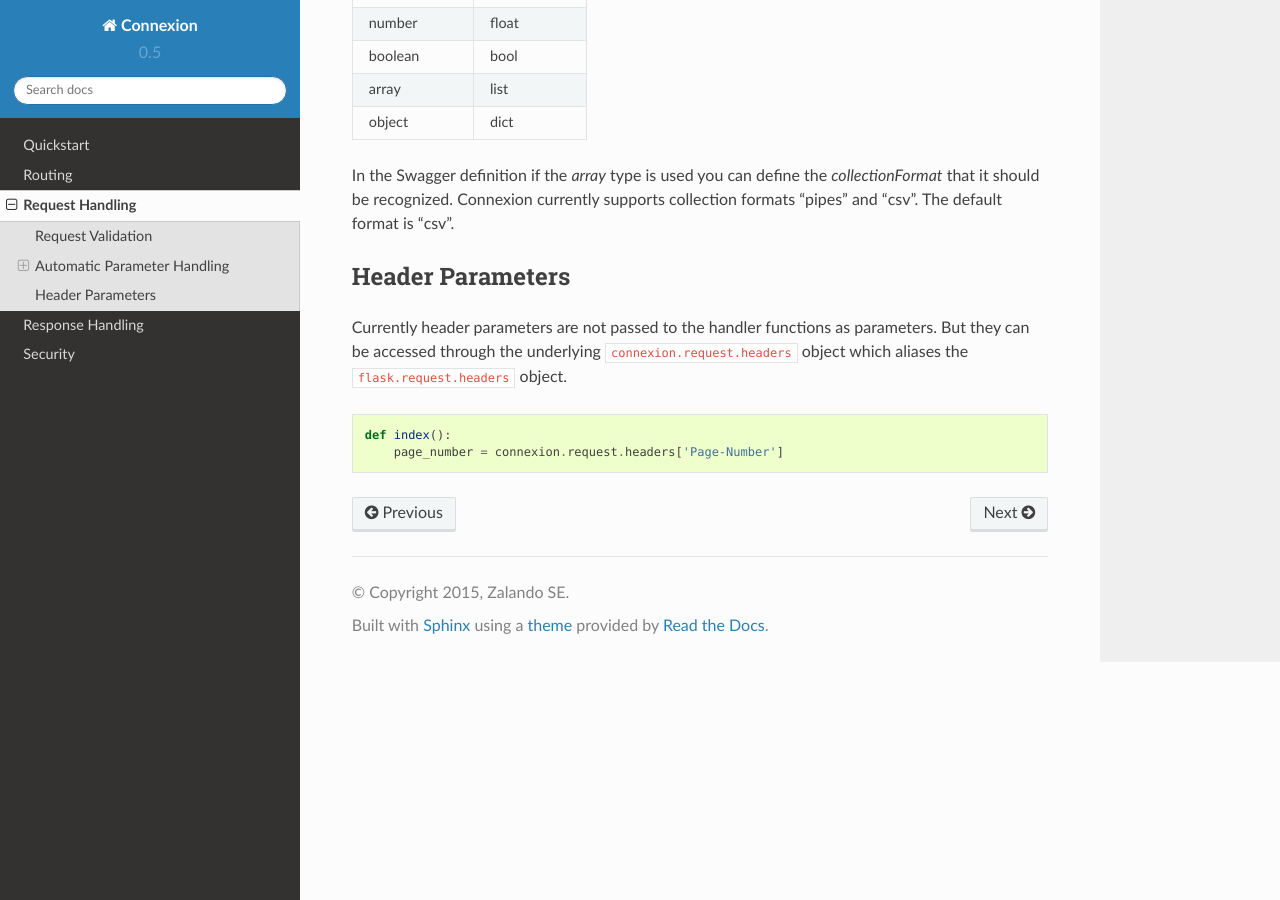
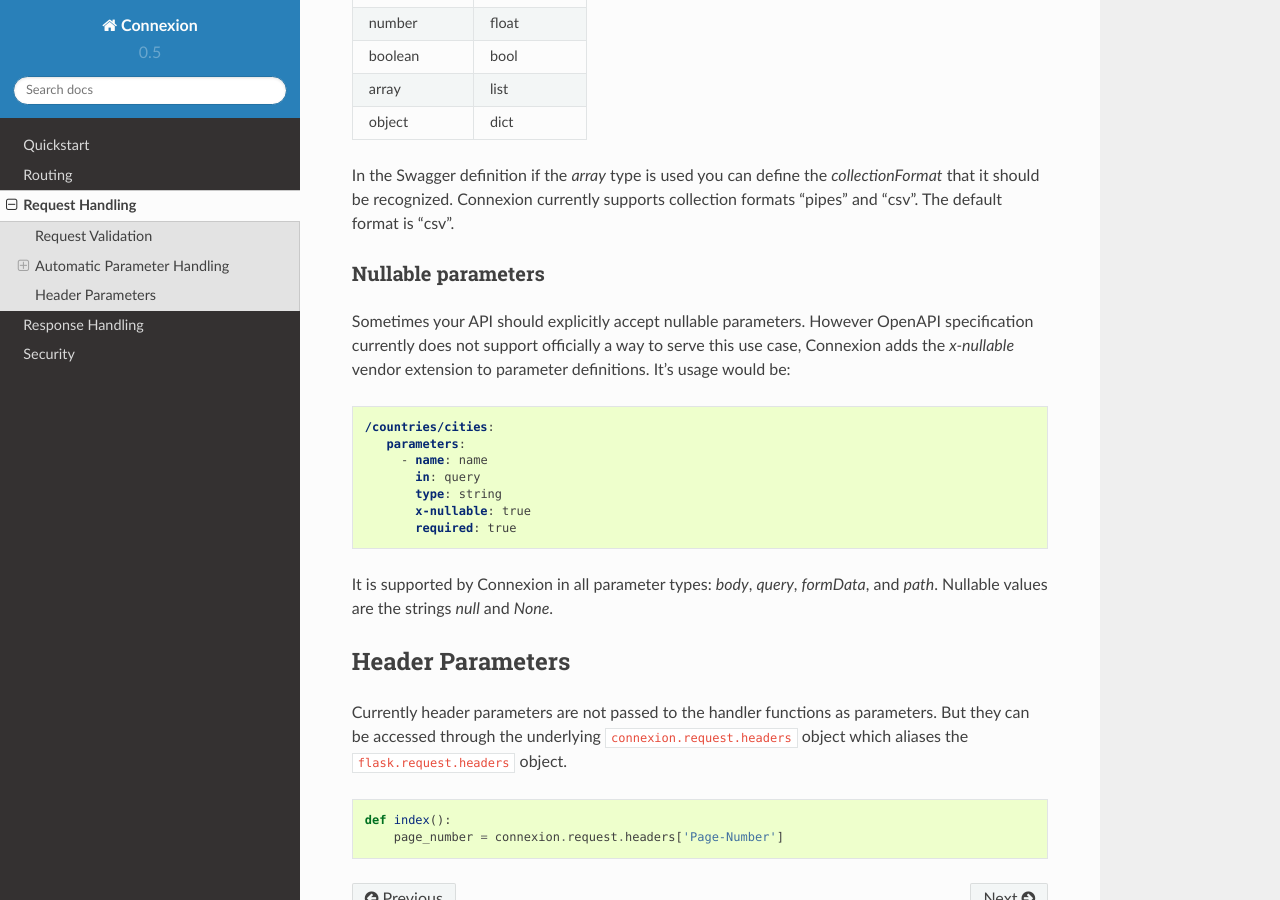
Before and after one commit to spec-first/connexion, a Sphinx documentation site: the page built from docs/request.rst, in a window 1280 px wide and 900 px high, scrolled down 1564 px. Built offline with Sphinx 7.4.7 and the Read the Docs theme 2.0.0, drawn with Linux system fonts in a browser that asks for light colours.

Commit message:
Add documentation for x-nullable flag

```diff
--- a/docs/request.rst
+++ b/docs/request.rst
@@ -89,6 +89,30 @@ supports collection formats "pipes" and "csv". The default format is "csv".
 
 .. _jsonschema: https://pypi.python.org/pypi/jsonschema
 
+Nullable parameters
+^^^^^^^^^^^^^^^^^^^
+
+Sometimes your API should explicitly accept _`nullable parameters`. However
+OpenAPI specification currently does _`not support` officially a way to serve
+this use case, Connexion adds the `x-nullable` vendor extension to parameter
+definitions. It's usage would be:
+
+.. code-block:: yaml
+
+    /countries/cities:
+       parameters:
+         - name: name
+           in: query
+           type: string
+           x-nullable: true
+           required: true
+
+It is supported by Connexion in all parameter types: `body`, `query`,
+`formData`, and `path`. Nullable values are the strings `null` and `None`.
+
+.. _`nullable parameters`: https://github.com/zalando/connexion/issues/182
+.. _`not support`: https://github.com/OAI/OpenAPI-Specification/issues/229
+
 Header Parameters
 -----------------
 
```
